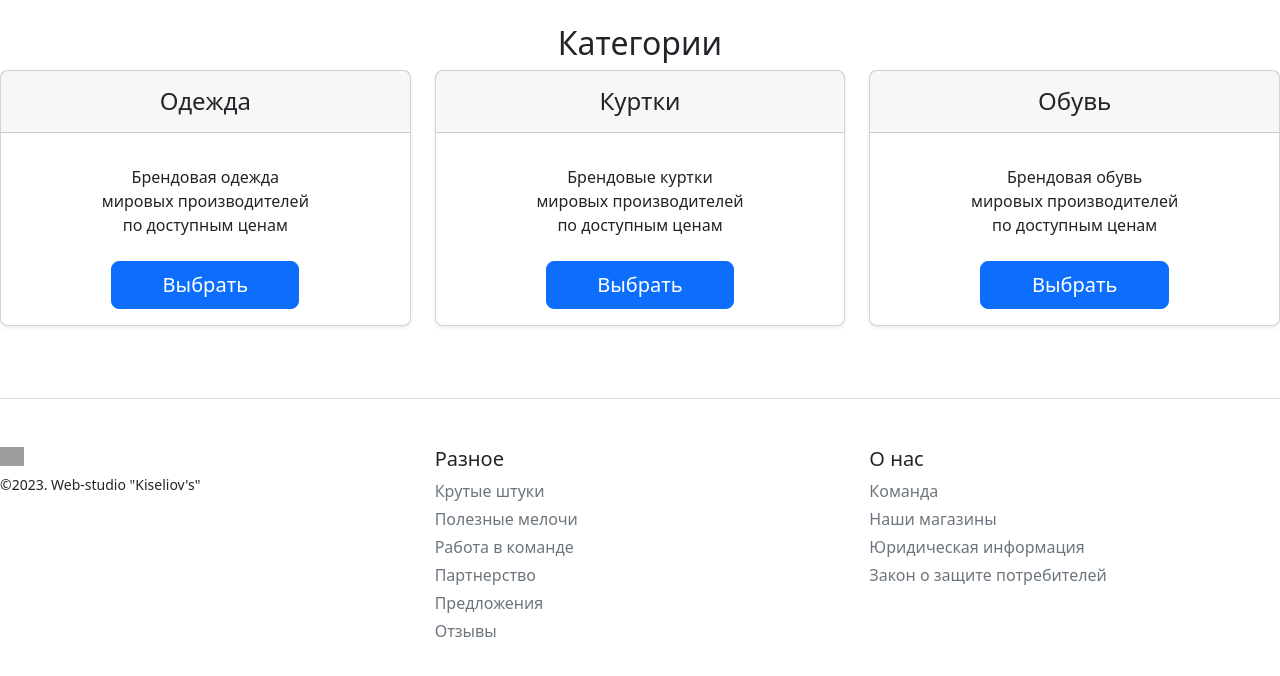
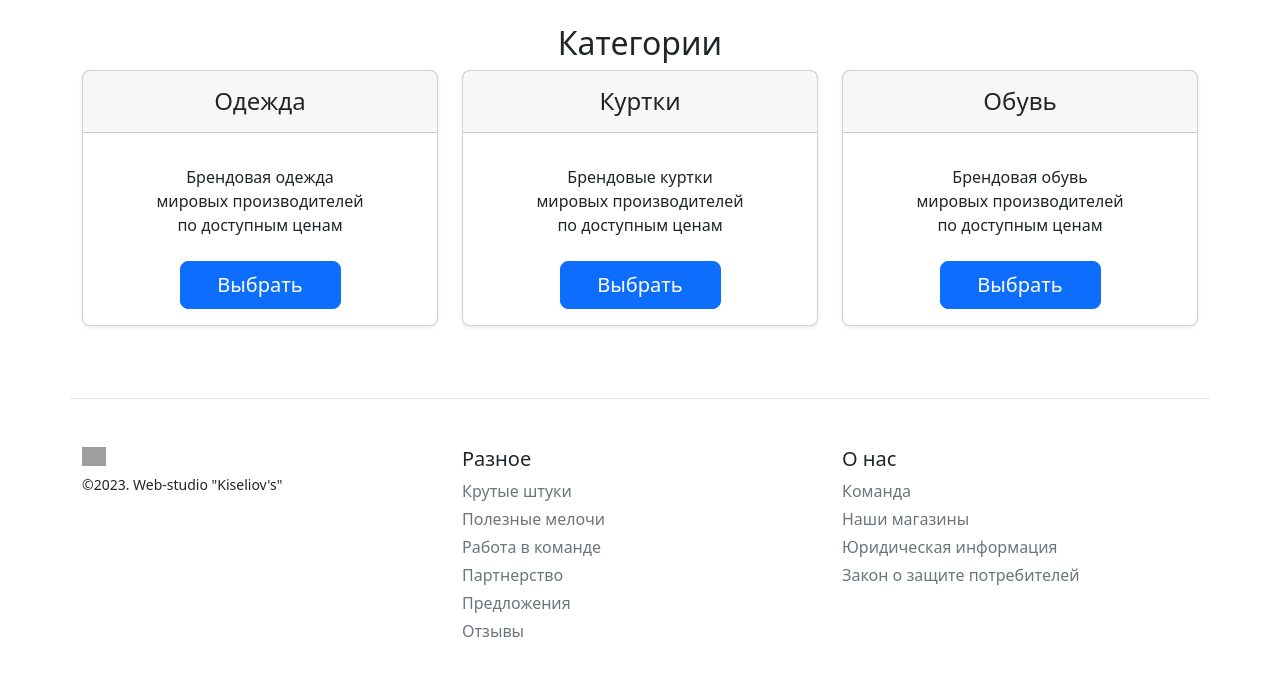
Before and after one commit to Ykiseliov/Flask_lessons, a Flask app: page /category in a window 1280 px wide. Shown: the part 57-733 px from the top of the page. Run offline with Flask 3, Linux system fonts and the light colour scheme; grey boxes are pictures that could not be loaded.

Commit message:
почти готово

```diff
--- a/Lesson01_HW/templates/base.html
+++ b/Lesson01_HW/templates/base.html
@@ -26,8 +26,8 @@
     </div>
 
 
-</body>
-<footer class="pt-4 my-md-5 pt-md-5 border-top">
+
+<footer class="container pt-4 my-md-5 pt-md-5 border-top">
     <div class="row">
       <div class="col-12 col-md">
         <img class="mb-2" src="/docs/5.3/assets/brand/bootstrap-logo.svg" alt="" width="24" height="19">
@@ -55,4 +55,5 @@
       </div>
     </div>
   </footer>
+</body>
 </html>
--- a/Lesson01_HW/templates/category.html
+++ b/Lesson01_HW/templates/category.html
@@ -5,6 +5,7 @@
 {% endblock %}
 
 {% block content %}
+<div class="container">
 <div class="Category">
     <h2 align="center">
         Категории
@@ -58,11 +59,5 @@
         </div>
       </div>
     </div>
-
-<!--    <h2>Категории товаров</h2>-->
-<!--    <ul>-->
-<!--        <li><a href="/clothing">Одежда</a></li>-->
-<!--        <li><a href="/shoes">Обувь</a></li>-->
-<!--        <li><a href="/jacket">Куртки</a></li>&ndash;&gt;-->
-<!--    </ul>-->
+</div>
 {% endblock %}
--- a/Lesson01_HW/templates/products/clothing.html
+++ b/Lesson01_HW/templates/products/clothing.html
@@ -4,6 +4,7 @@
 {% endblock %}
 
 {% block content %}
+<div class="container">
    <div class="Category">
     <h2 align="center">
         Одежда
@@ -59,4 +60,5 @@
         </div>
       </div>
     </div>
+</div>
 {% endblock %}
--- a/Lesson01_HW/templates/products/jacket.html
+++ b/Lesson01_HW/templates/products/jacket.html
@@ -4,6 +4,7 @@
 {% endblock %}
 
 {% block content %}
+<div class="container">
      <div class="Category">
     <h2 align="center">
         Куртки
@@ -59,4 +60,5 @@
         </div>
       </div>
     </div>
+    </div>
 {% endblock %}
--- a/Lesson01_HW/templates/products/shoes.html
+++ b/Lesson01_HW/templates/products/shoes.html
@@ -4,6 +4,7 @@
 {% endblock %}
 
 {% block content %}
+<div class="container">
     <div class="Category">
     <h2 align="center">
         Обувь
@@ -59,4 +60,5 @@
         </div>
       </div>
     </div>
+</div>
 {% endblock %}
```
